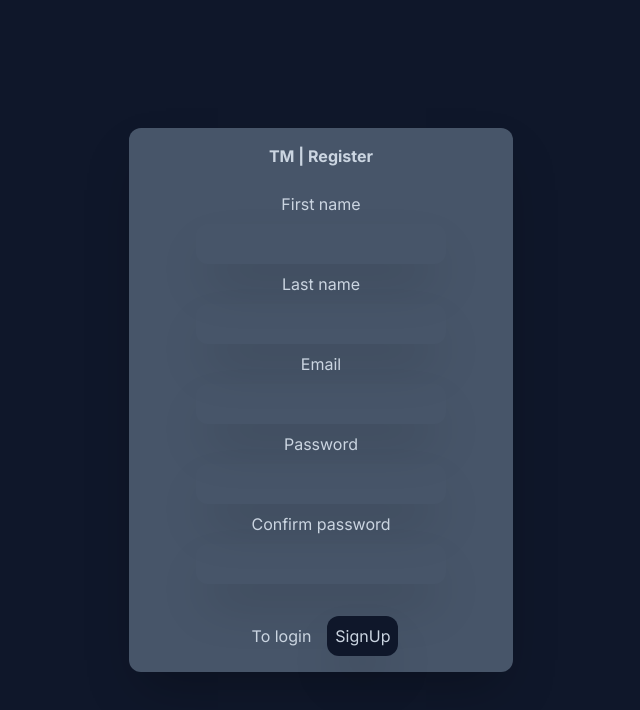
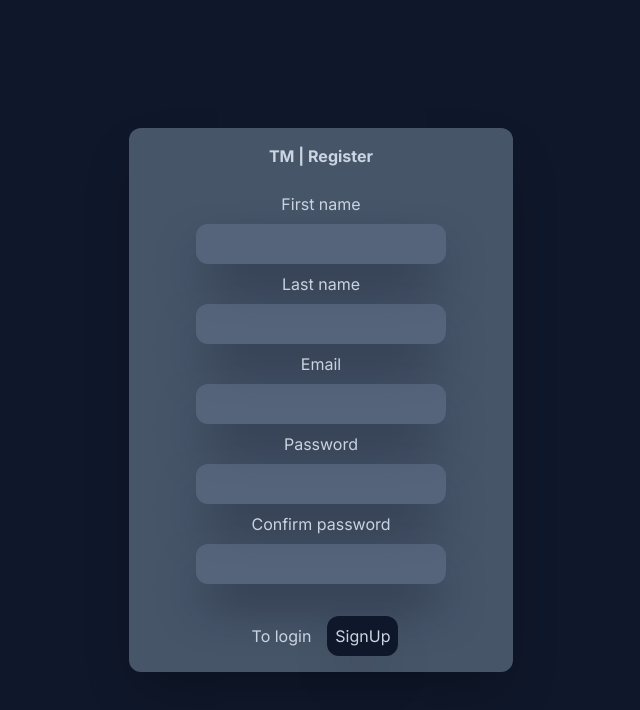
Before and after one commit to NicolasCastro01/Task-Management-System-Client, a Next.js app: page /register in a window 1280 px wide. Shown: the top 710 px of the page, without its empty margins (319-959 px from the left). Built offline with nearby package versions, Linux system fonts and the light colour scheme.

Commit message:
feat(src/app/common/components): componentes globais criados.

```diff
--- a/src/app/common/components/button/button.tsx
+++ b/src/app/common/components/button/button.tsx
@@ -2,9 +2,10 @@ interface ButtonProps {
     label: string;
     className?: string;
     onClick?: () => void;
+    disabled?: boolean;
 }
 
-export default function Button({ label, className, onClick }: ButtonProps) {
+export default function Button({ label, className, onClick, disabled = false }: ButtonProps) {
 
     return (
         <>
@@ -16,9 +17,11 @@ export default function Button({ label, className, onClick }: ButtonProps) {
                     shadow-2xl
                     hover:shadow-xl
                     transation-all
+                    disabled:opacity-50
                     ${className}
                 `}
                 onClick={onClick}
+                disabled={disabled}
             >{label}</button>
         </>
     )
--- a/src/app/common/components/input-label/input-label.tsx
+++ b/src/app/common/components/input-label/input-label.tsx
@@ -1,17 +1,14 @@
-import { HTMLInputTypeAttribute, useState } from "react";
+import { ChangeEvent, HTMLInputTypeAttribute } from "react";
 
 interface InputLabelProps {
     label: string;
     id: string;
-    type: HTMLInputTypeAttribute
+    type?: HTMLInputTypeAttribute,
+    onInput: (event: ChangeEvent<HTMLInputElement>) => void;
+    value: string | number;
 }
 
-export default function InputLabel({ label, type, id }: InputLabelProps) {
-    const [value, setValue] = useState<string | number>('');
-
-    const handleValue = (value: string | number) => {
-        setValue(value);
-    }
+export default function InputLabel({ label, type = 'text', id, onInput, value }: InputLabelProps) {
 
     return (
         <>
@@ -20,19 +17,22 @@ export default function InputLabel({ label, type, id }: InputLabelProps) {
                 id={id}
                 type={type}
                 className="
-                    bg-transparent
+                    bg-slate-500
+                    bg-opacity-50
                     outline-none
                     rounded-xl
                     p-2
                     shadow-2xl
-                    hover:shadow-md
-                    focus:shadow-md
+                    shadow-slate-900
+                    hover:shadow-lg
+                    focus:shadow-lg
                     transition-all
                     caret-slate-300
                     selection:bg-slate-900
                 "
-                onChange={(event) => handleValue(event.target.value)}
                 value={value}
+                onInput={onInput}
+                alt={`field-${label}`}
             />
         </>
     )
```
